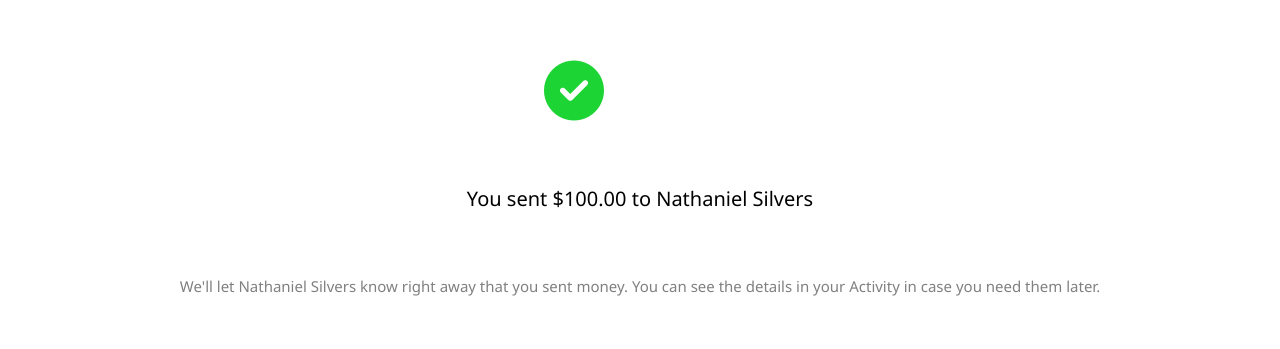
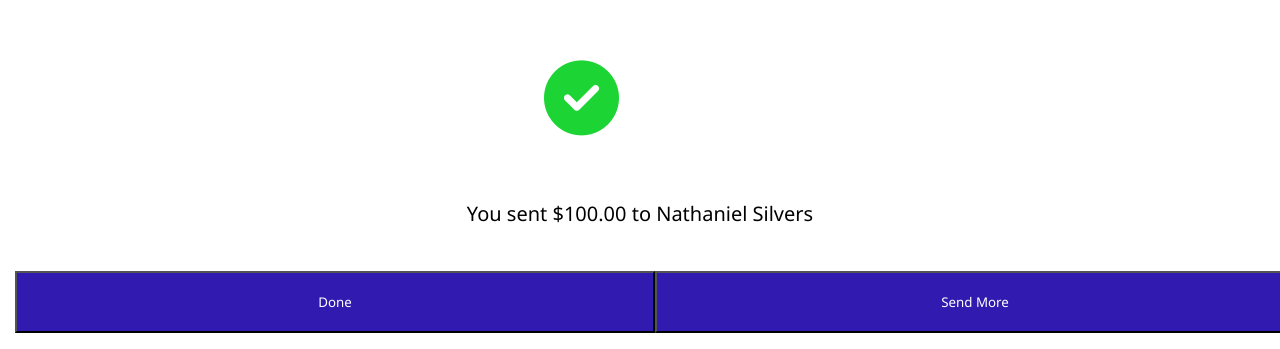
Before and after one commit to justnsa/paypal, a plain HTML site: page index.html in a window 1280 px wide. Shown: the part 451-800 px from the top of the page. Drawn offline with Linux system fonts and the light colour scheme.

Commit message:
work in prrogress

```diff
--- a/index.html
+++ b/index.html
@@ -20,7 +20,6 @@
             We'll let Nathaniel Silvers know right away that you sent money. You can see the details in your Activity in case you need them later.
         </p>
 
-        <footer>
             <div class="button">
                 <button>
                     Done
@@ -30,7 +29,6 @@
                 </button>
 
             </div>
-        </footer>
     </div>
 </body>
 </html>
--- a/style.scss
+++ b/style.scss
@@ -14,22 +14,26 @@
     font-weight: 500;
     }
     i {
-    font-size: 60px;
+    font-size: 75px;
     margin: 40% 0 5% 42.5%;
     color: rgb(29, 212, 53);
     }
     p {
         width: 85%;
-        margin: 5% auto 40%;
+        margin: 5% auto 0;
         text-align: center;
         color: grey;
         font-size: 15px;
     }
 
     .button {
+        position: fixed;
+        bottom: 1px;
         color: white;
+        width: 100%;
         padding: 15px;
         display: flex;
+        margin: 0 auto;
         button {
             background: transparent;
             background-color: rgb(49, 26, 175);
```
Also changed, not shown: style.css, 1 other file.
